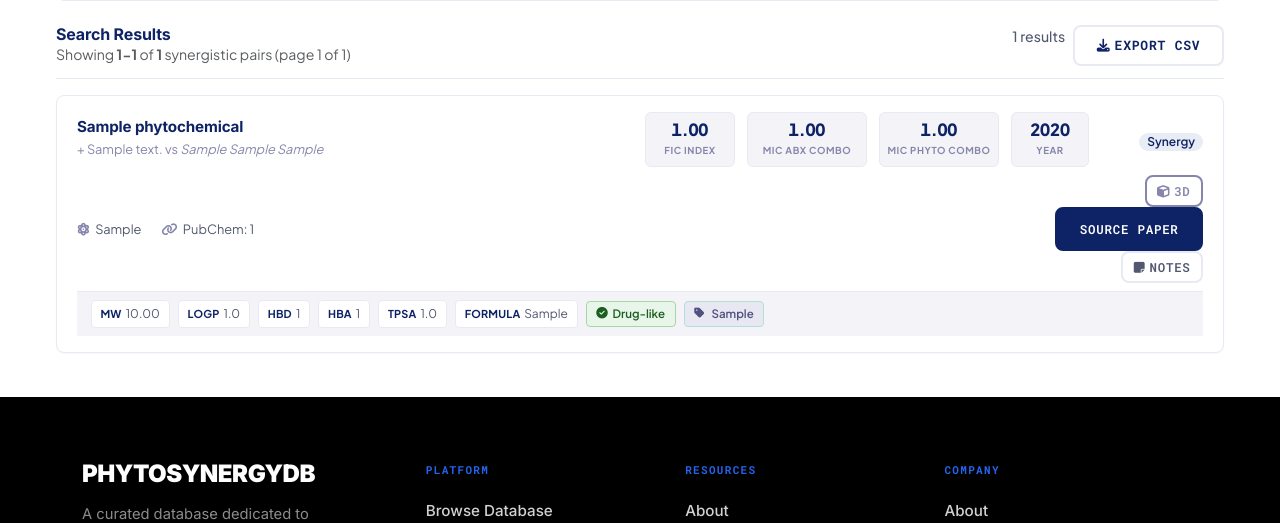
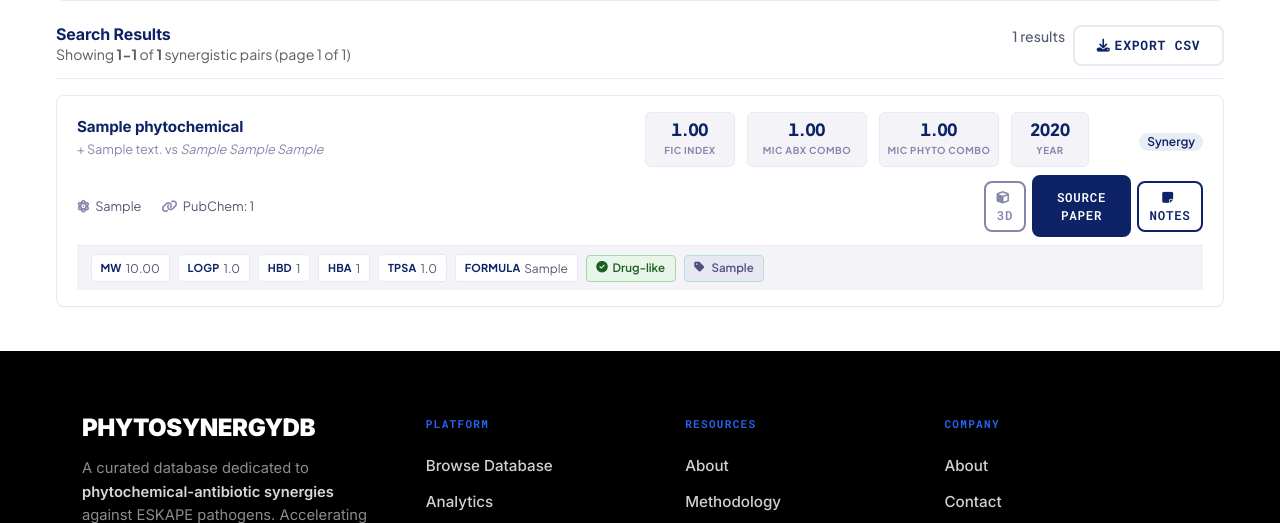
Before and after one commit to argajitsarkr/phytosynergy-db-project, a Django app: page /database/ in a window 1280 px wide. Shown: the part 485-1008 px from the top of the page. Run offline with Django 5.2, Linux system fonts and the light colour scheme; tables that the repository leaves empty hold one stand-in row (values such as "Sample post"); some libraries are stand-ins or nearby versions.

Commit message:
Search results: lay Notes next to Source Paper, navy hover fill on outline buttons

```diff
--- a/synergy_data/static/synergy_data/css/custom.css
+++ b/synergy_data/static/synergy_data/css/custom.css
@@ -781,7 +781,15 @@ a:hover { color: var(--accent); }
 .rc-data-point { text-align: center; min-width: 0; overflow: hidden; }
 .rc-badge { text-align: right; }
 .rc-footer { grid-column: 1 / 5; grid-row: 2; display: flex; gap: 1.25rem; }
-.rc-actions { grid-column: 5 / 7; grid-row: 2; text-align: right; }
+.rc-actions {
+    grid-column: 5 / 7;
+    grid-row: 2;
+    display: flex;
+    flex-wrap: nowrap;
+    justify-content: flex-end;
+    align-items: center;
+    gap: 0.4rem;
+}
 
 .rc-title {
     margin-bottom: 0;
@@ -841,12 +849,15 @@ a:hover { color: var(--accent); }
     padding: 0.3rem 0.65rem;
 }
 .rc-actions .btn-outline-secondary {
-    border-color: var(--border-medium);
-    color: var(--text-secondary);
-}
-.rc-actions .btn-outline-secondary:hover {
-    border-color: var(--accent);
-    color: var(--accent);
+    border-color: var(--primary);
+    color: var(--primary);
+    background: transparent;
+}
+.rc-actions .btn-outline-secondary:hover,
+.rc-actions .btn-outline-secondary:focus {
+    background: var(--primary);
+    border-color: var(--primary);
+    color: #ffffff;
 }
 .rc-actions .btn-primary {
     background: var(--primary);
```
